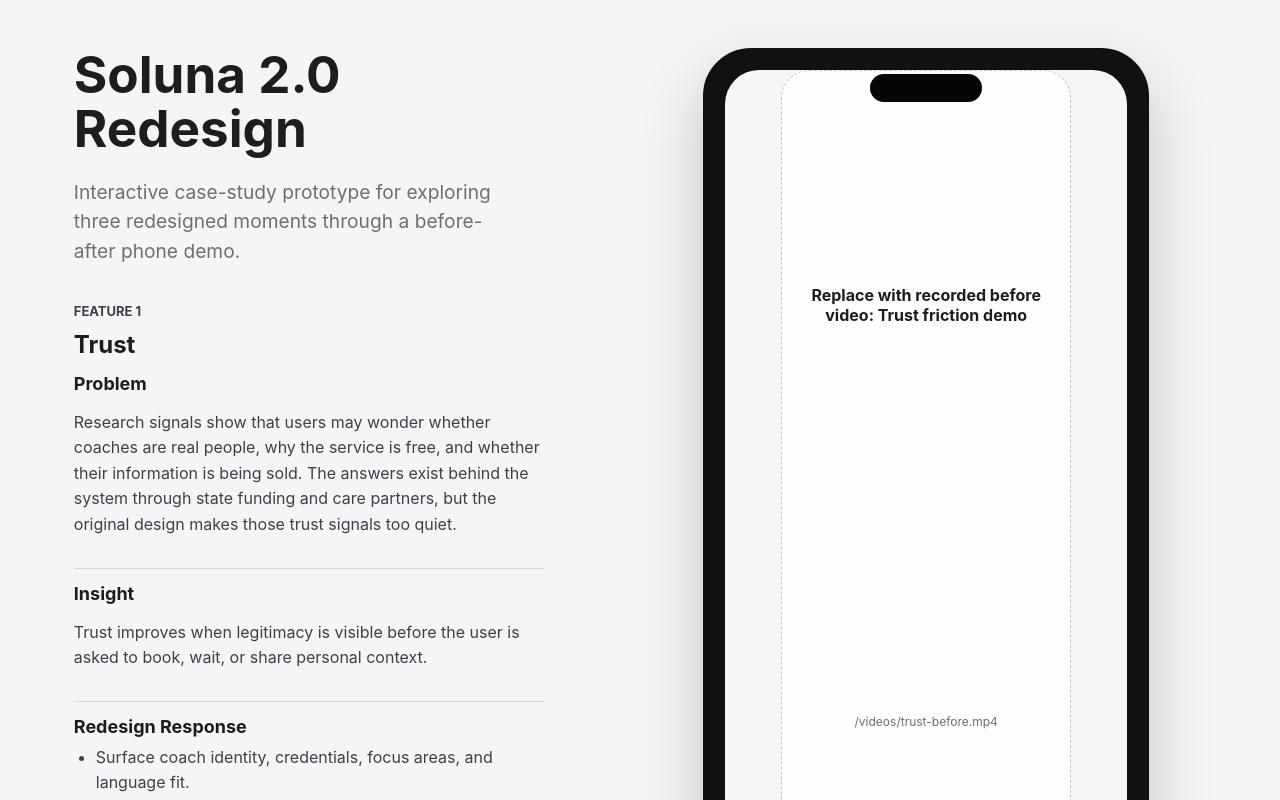
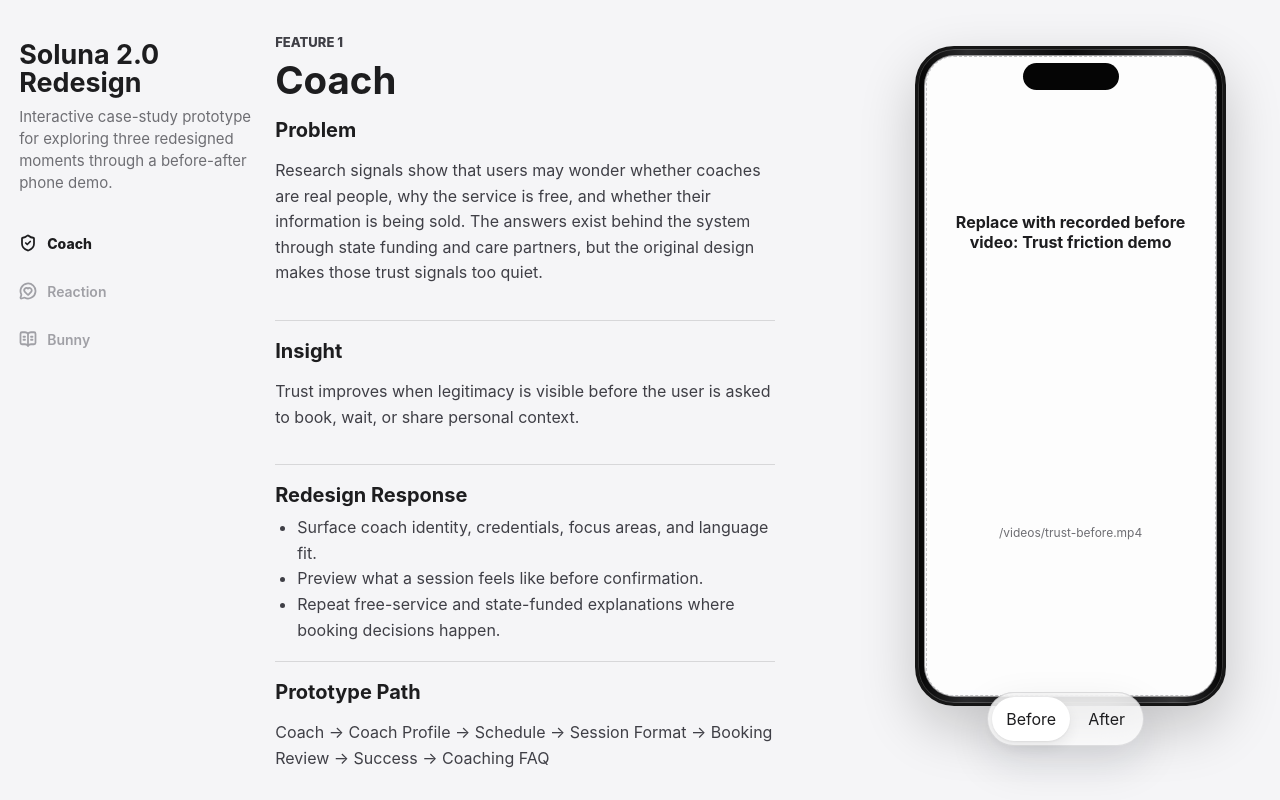
Before and after one commit to bulujamJudy/soluna-prototype, a React (Vite) app: page / in a window 1280 px wide. Shown: the top 800 px of the page. Built offline with nearby package versions, Linux system fonts and the light colour scheme.

Commit message:
Refine Soluna demo layout

```diff
--- a/src/components/demo/DemoShell.tsx
+++ b/src/components/demo/DemoShell.tsx
@@ -13,6 +13,12 @@ const featureIcons = {
   accessibility: BookOpenText
 } satisfies Record<FeatureId, LucideIcon>;
 
+const featureLabels = {
+  trust: "Coach",
+  community: "Reaction",
+  accessibility: "Bunny"
+} satisfies Record<FeatureId, string>;
+
 export function DemoShell() {
   const [activeFeatureId, setActiveFeatureId] = useState<FeatureId>("trust");
   const [mode, setMode] = useState<CompareMode>("before");
@@ -21,6 +27,7 @@ export function DemoShell() {
   return (
     <main className="demo-shell">
       <section className="demo-layout">
+        <nav className="feature-menu" aria-label="Feature chapters">
           <section className="demo-intro" aria-label="Soluna prototype overview">
             <h1>Soluna 2.0 Redesign</h1>
             <p>
@@ -28,11 +35,7 @@ export function DemoShell() {
               before-after phone demo.
             </p>
           </section>
-        <NarrativePanel feature={activeFeature} />
-        <div className="device-column">
-          <PhoneStage feature={activeFeature} mode={mode} />
-          <div className="demo-dock" aria-label="Demo controls">
-            <div className="feature-tabs" aria-label="Feature chapters">
+          <div className="feature-menu-items">
             {features.map((feature) => {
               const FeatureIcon = featureIcons[feature.id];
 
@@ -47,11 +50,17 @@ export function DemoShell() {
                     setMode("before");
                   }}
                 >
-                    <FeatureIcon aria-hidden="true" size={20} strokeWidth={2.25} />
+                  <FeatureIcon aria-hidden="true" size={18} strokeWidth={2.35} />
+                  <span>{featureLabels[feature.id]}</span>
                 </button>
               );
             })}
           </div>
+        </nav>
+        <NarrativePanel feature={activeFeature} featureLabel={featureLabels[activeFeature.id]} />
+        <div className="device-column">
+          <PhoneStage feature={activeFeature} mode={mode} />
+          <div className="demo-dock" aria-label="Demo controls">
             <div className="compare-toggle" aria-label="Before and after control">
               <button className={mode === "before" ? "is-active" : ""} onClick={() => setMode("before")}>
                 Before
--- a/src/components/demo/NarrativePanel.tsx
+++ b/src/components/demo/NarrativePanel.tsx
@@ -1,10 +1,10 @@
 import type { FeatureChapter } from "../../data/features";
 
-export function NarrativePanel({ feature }: { feature: FeatureChapter }) {
+export function NarrativePanel({ feature, featureLabel }: { feature: FeatureChapter; featureLabel: string }) {
   return (
     <aside className="narrative-panel">
-      <p className="eyebrow">{feature.eyebrow}</p>
-      <h2>{feature.title}</h2>
+      <p className="feature-kicker">{feature.eyebrow}</p>
+      <h2>{featureLabel}</h2>
       <section>
         <h3>Problem</h3>
         <p>{feature.problem}</p>
--- a/src/styles.css
+++ b/src/styles.css
@@ -21,8 +21,8 @@
   --ios-inner-line: inset 0 0 0 1px rgba(60, 60, 67, 0.12);
   --iphone-17-screen-width: 402px;
   --iphone-17-screen-height: 874px;
-  --phone-bezel: 10px;
-  --phone-inset: 12px;
+  --phone-bezel: 3px;
+  --phone-inset: 6px;
   --phone-frame-width: calc(var(--iphone-17-screen-width) + (var(--phone-bezel) + var(--phone-inset)) * 2);
   --phone-frame-height: calc(var(--iphone-17-screen-height) + (var(--phone-bezel) + var(--phone-inset)) * 2);
 }
@@ -62,7 +62,7 @@ textarea:focus-visible {
 
 .demo-shell {
   min-height: 100vh;
-  padding: clamp(28px, 6vh, 72px) clamp(22px, 5vw, 72px) 28px;
+  padding: clamp(22px, 4vh, 44px) clamp(22px, 5vw, 72px) 28px;
   overflow-x: hidden;
 }
 
@@ -73,21 +73,23 @@ textarea:focus-visible {
 }
 
 .demo-intro {
-  max-width: 470px;
+  width: 100%;
+  max-width: 240px;
+  text-align: left;
 }
 
 .demo-intro h1 {
-  max-width: 520px;
-  font-size: clamp(42px, 4vw, 56px);
+  max-width: 100%;
+  font-size: clamp(26px, 2.1vw, 34px);
   line-height: 1.05;
 }
 
 .demo-intro p:not(.eyebrow) {
-  max-width: 430px;
-  margin: 22px 0 0;
+  max-width: 240px;
+  margin: 10px 0 0;
   color: var(--muted);
-  font-size: clamp(18px, 1.5vw, 23px);
-  line-height: 1.55;
+  font-size: 15px;
+  line-height: 1.45;
 }
 
 .eyebrow {
@@ -98,7 +100,6 @@ textarea:focus-visible {
   text-transform: uppercase;
 }
 
-.feature-tabs,
 .compare-toggle {
   display: inline-flex;
   flex: 0 0 auto;
@@ -109,7 +110,6 @@ textarea:focus-visible {
   background: rgba(242, 242, 247, 0.72);
 }
 
-.feature-tabs button,
 .compare-toggle button {
   min-height: 44px;
   border: 0;
@@ -120,56 +120,104 @@ textarea:focus-visible {
   transition: background 140ms ease, box-shadow 140ms ease, transform 140ms ease;
 }
 
-.feature-tabs button {
-  display: inline-grid;
-  width: 48px;
-  height: 48px;
-  min-height: 48px;
-  place-items: center;
+.feature-menu {
+  grid-area: featureNav;
+  position: fixed;
+  top: clamp(34px, 5vh, 58px);
+  left: clamp(14px, 1.5vw, 24px);
+  z-index: 5;
+  display: inline-flex;
+  flex-direction: column;
+  gap: 36px;
+  width: 240px;
   padding: 0;
 }
 
-.feature-tabs button.is-active,
+.feature-menu-items {
+  display: inline-flex;
+  flex-direction: column;
+  gap: 20px;
+}
+
+.feature-menu-items button {
+  display: inline-flex;
+  min-height: 28px;
+  align-items: center;
+  justify-content: flex-start;
+  gap: 10px;
+  border: 0;
+  border-radius: 0;
+  padding: 0;
+  color: #a0a0a6;
+  background: transparent;
+  transition: color 140ms ease, transform 140ms ease;
+}
+
+.feature-menu-items button span {
+  color: inherit;
+  font-size: 14px;
+  font-weight: 600;
+  line-height: 1.1;
+}
+
 .compare-toggle button.is-active {
   background: var(--surface);
   box-shadow: 0 1px 2px rgba(0, 0, 0, 0.06), 0 6px 14px rgba(0, 0, 0, 0.07);
 }
 
+.feature-menu-items button.is-active {
+  color: var(--text);
+  font-weight: 800;
+}
+
+.feature-menu-items button.is-active span {
+  font-weight: 800;
+}
+
 .demo-layout {
   display: grid;
-  grid-template-columns: minmax(320px, 470px) minmax(446px, 560px);
+  grid-template-columns: minmax(500px, 640px) minmax(420px, 1fr);
   grid-template-areas:
-    "intro device"
     "narrative device";
-  grid-template-rows: auto auto;
-  gap: clamp(48px, 8vw, 128px);
-  row-gap: 34px;
+  column-gap: clamp(36px, 5vw, 76px);
   align-items: start;
-  justify-content: center;
-  min-height: calc(100vh - 112px);
-  max-width: 1320px;
-  margin: 0 auto;
-}
-
-.demo-intro {
-  grid-area: intro;
-  align-self: center;
+  justify-content: stretch;
+  min-height: calc(100vh - 72px);
+  max-width: none;
+  margin: 0 0 0 calc(clamp(14px, 1.5vw, 24px) + 15vw);
 }
 
 .narrative-panel {
   grid-area: narrative;
-  max-width: 470px;
+  width: 100%;
+  max-width: 620px;
+  justify-self: start;
   padding: 0;
 }
 
+.feature-kicker {
+  margin: 0 0 8px;
+  color: var(--muted);
+  font-size: 13px;
+  font-weight: 800;
+  letter-spacing: 0;
+  text-transform: uppercase;
+}
+
+.narrative-panel h2 {
+  margin: 0;
+  font-size: clamp(34px, 3vw, 48px);
+  line-height: 1.02;
+}
+
 .narrative-panel section {
-  padding: 14px 0;
+  padding: 18px 0;
   border-bottom: 1px solid var(--line);
 }
 
 .narrative-panel h3 {
   margin: 0 0 8px;
-  font-size: 18px;
+  font-size: 20px;
 }
 
 .narrative-panel p,
@@ -204,33 +252,45 @@ textarea:focus-visible {
 
 .device-column {
   grid-area: device;
+  position: fixed;
+  top: 50vh;
+  right: clamp(22px, 5vw, 72px);
+  left: calc(clamp(22px, 5vw, 72px) + clamp(14px, 1.5vw, 24px) + 15vw + 640px);
+  width: auto;
   display: grid;
   justify-items: center;
+  align-self: start;
+  align-content: center;
   gap: 0;
+  min-height: 0;
+  transform: translateY(-50%);
 }
 
 .phone-stage {
   display: grid;
   justify-items: center;
+  width: 100%;
+  min-width: 0;
 }
 
 .phone-frame {
   position: relative;
-  width: min(var(--phone-frame-width), calc(100vw - 56px));
+  width: min(var(--phone-frame-width), calc((100vh - 140px) * 0.4709));
+  min-width: 0;
   height: auto;
-  aspect-ratio: 446 / 918;
+  aspect-ratio: 420 / 892;
   padding: var(--phone-inset);
-  border: var(--phone-bezel) solid #111;
-  border-radius: 48px;
-  background: #111;
-  box-shadow: 0 26px 64px rgba(0, 0, 0, 0.2);
+  border: var(--phone-bezel) solid #161616;
+  border-radius: 39px;
+  background: linear-gradient(90deg, #050505, #2b2b2d 16%, #0b0b0c 50%, #343436 84%, #050505);
+  box-shadow: inset 0 0 0 1px rgba(255, 255, 255, 0.18), 0 22px 56px rgba(0, 0, 0, 0.2);
 }
 
 .demo-dock {
   position: relative;
   z-index: 3;
   display: grid;
-  grid-template-columns: auto auto;
+  grid-template-columns: auto;
   align-items: center;
   justify-content: center;
   max-width: min(420px, calc(100vw - 32px));
@@ -239,7 +299,6 @@ textarea:focus-visible {
   gap: 10px;
 }
 
-.demo-dock .feature-tabs,
 .demo-dock .compare-toggle {
   border-color: rgba(60, 60, 67, 0.14);
   background: rgba(255, 255, 255, 0.78);
@@ -249,20 +308,22 @@ textarea:focus-visible {
 
 .phone-sensor {
   position: absolute;
-  top: 16px;
+  top: 14px;
   left: 50%;
   z-index: 2;
-  width: 112px;
-  height: 28px;
+  width: 96px;
+  height: 27px;
   transform: translateX(-50%);
   border-radius: 999px;
   background: #050505;
 }
 
 .phone-screen {
+  min-width: 0;
   height: 100%;
   overflow: hidden;
-  border-radius: 34px;
+  border: 1px solid rgba(0, 0, 0, 0.38);
+  border-radius: 31px;
   background: var(--surface-grouped);
 }
 
@@ -278,7 +339,6 @@ textarea:focus-visible {
 }
 
 .video-box {
-  margin: 18px;
   padding: 24px;
   border: 1px dashed rgba(60, 60, 67, 0.3);
   border-radius: 28px;
@@ -302,17 +362,45 @@ textarea:focus-visible {
 @media (max-width: 1040px) {
   .demo-layout {
     grid-template-areas:
-      "intro"
+      "featureNav"
       "device"
       "narrative";
     grid-template-columns: 1fr;
     gap: 36px;
     min-height: auto;
+    margin: 0 auto;
   }
 
   .demo-intro {
+    width: min(var(--phone-frame-width), 100%);
+    max-width: min(var(--phone-frame-width), 100%);
     justify-self: center;
     text-align: center;
+  }
+
+  .demo-intro p:not(.eyebrow) {
+    width: 80%;
+    max-width: none;
+    margin-inline: auto;
+  }
+
+  .feature-menu {
+    position: static;
+    top: auto;
+    left: auto;
+    flex-direction: column;
+    align-items: center;
+    justify-self: center;
+    width: auto;
+    max-width: 100%;
+    overflow-x: auto;
+    transform: none;
+  }
+
+  .feature-menu-items {
+    flex-direction: row;
+    max-width: 100%;
+    overflow-x: auto;
   }
 
   .narrative-panel {
@@ -321,10 +409,18 @@ textarea:focus-visible {
   }
 
   .device-column {
+    position: static;
+    top: auto;
+    right: auto;
+    left: auto;
+    width: auto;
+    justify-items: center;
     gap: 18px;
+    transform: none;
   }
 
   .phone-stage {
+    justify-items: center;
     order: 2;
   }
 
@@ -334,7 +430,11 @@ textarea:focus-visible {
     max-width: min(420px, 100%);
   }
 
-  .feature-tabs,
+  .phone-frame {
+    max-width: 100%;
+  }
+
+  .feature-menu,
   .compare-toggle {
     overflow-x: auto;
     max-width: 100%;
@@ -356,8 +456,8 @@ textarea:focus-visible {
   display: grid;
   grid-template-columns: 44px 1fr 44px;
   align-items: center;
-  min-height: 66px;
-  padding: 18px 12px 9px;
+  min-height: 88px;
+  padding: 40px 12px 10px;
   border-bottom: 1px solid var(--line);
   background: rgba(246, 246, 248, 0.86);
   backdrop-filter: blur(18px) saturate(180%);
@@ -750,6 +850,7 @@ textarea:focus-visible {
   }
 
   .demo-intro h1 {
+    max-width: 100%;
     font-size: 38px;
   }
 
@@ -763,7 +864,7 @@ textarea:focus-visible {
     width: auto;
   }
 
-  .feature-tabs button,
+  .feature-menu button,
   .compare-toggle button {
     white-space: nowrap;
   }
```
Also changed, not shown: 1 other file (tests, documents, lock files or other folders). Lines whose indentation alone changed are shown as unchanged.
